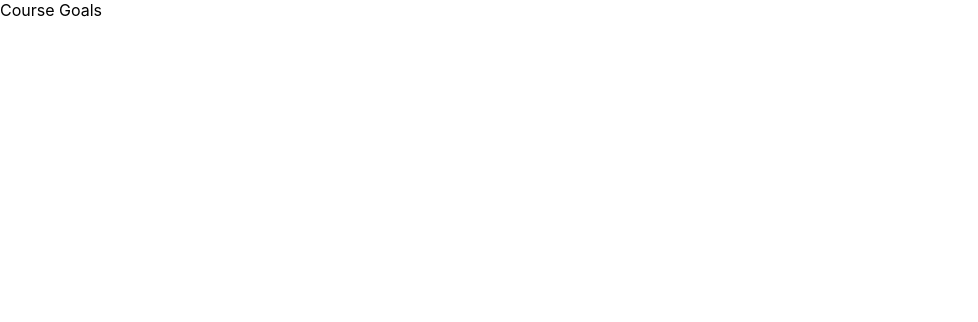
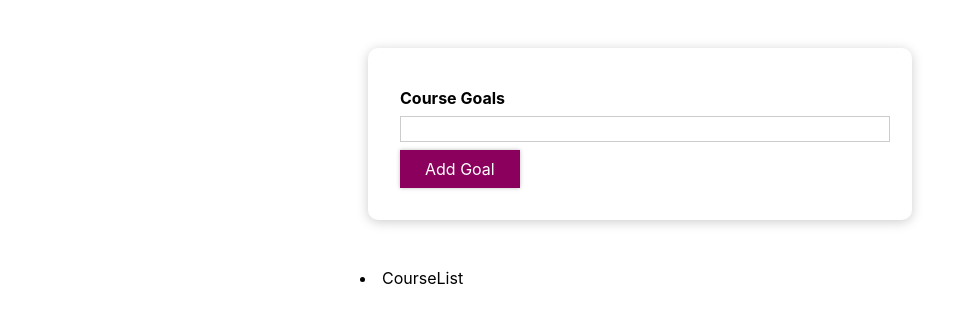
Before and after one commit to alisalali/Course-Goals, a React (Create React App) app: page / in a window 1280 px wide. Shown: the top 322 px of the page, without its empty margins (0-978 px from the left). Built offline with nearby package versions, Linux system fonts and the light colour scheme.

Commit message:
Adding form function and update course state

```diff
--- a/src/App.js
+++ b/src/App.js
@@ -1,7 +1,31 @@
 import "./App.css";
+import { CourseInput } from "./components/CourseGoals/CourseInput";
+import CourseList from "./components/CourseGoals/CourseList";
+import React, { useState } from "react";
+function App() {
+  const [courseGoals, setCourseGoals] = useState([
+    { text: "Do all exercises!", id: "g1" },
+    { text: "Finish the course!", id: "g2" },
+  ]);
 
-function App() {
-  return <div className="App">Course Goals</div>;
+  const addGoalHandler = (enteredText) => {
+    setCourseGoals((prevGoals) => {
+      const updateGoals = [...prevGoals];
+      updateGoals.unshift({ text: enteredText, id: Math.random().toString() });
+      return updateGoals;
+    });
+    console.log(courseGoals);
+  };
+  return (
+    <div>
+      <section id="goal-form">
+        <CourseInput onAddGoal={addGoalHandler} />
+      </section>
+      <section id="goals">
+        <CourseList />
+      </section>
+    </div>
+  );
 }
 
 export default App;
--- /dev/null
+++ b/src/components/CourseGoals/CourseInput.css
@@ -0,0 +1,24 @@
+.form-control {
+  margin: 0.5rem 0;
+}
+
+.form-control label {
+  font-weight: bold;
+  display: block;
+  margin-bottom: 0.5rem;
+}
+
+.form-control input {
+  display: block;
+  width: 100%;
+  border: 1px solid #ccc;
+  font: inherit;
+  line-height: 1.5rem;
+  padding: 0 0.25rem;
+}
+
+.form-control input:focus {
+  outline: none;
+  background: #fad0ec;
+  border-color: #8b005d;
+}
--- /dev/null
+++ b/src/components/CourseGoals/CourseInput.js
@@ -0,0 +1,26 @@
+import React, { useState } from "react";
+import "./CourseInput.css";
+import Button from "../UI/Button";
+export const CourseInput = (props) => {
+  const [enteredValue, setEnteredValue] = useState("");
+
+  const goalInputChangeHandler = (event) => {
+    setEnteredValue(event.target.value);
+  };
+
+  const formSubmitHandler = (event) => {
+    event.preventDefault();
+    //binding enteredText to app components with prop onAddGoal
+    props.onAddGoal(enteredValue);
+  };
+
+  return (
+    <form onSubmit={formSubmitHandler}>
+      <div className="form-control">
+        <label>Course Goals</label>
+        <input type="text" onChange={goalInputChangeHandler}></input>
+      </div>
+      <Button type="submit">Add Goal</Button>
+    </form>
+  );
+};
--- /dev/null
+++ b/src/components/CourseGoals/CourseList.js
@@ -0,0 +1,5 @@
+import React from "react";
+
+export default function CourseList() {
+  return <li>CourseList</li>;
+}
--- /dev/null
+++ b/src/components/UI/Button.css
@@ -0,0 +1,20 @@
+.button {
+  font: inherit;
+  padding: 0.5rem 1.5rem;
+  border: 1px solid #8b005d;
+  color: white;
+  background: #8b005d;
+  box-shadow: 0 0 4px rgba(0, 0, 0, 0.26);
+  cursor: pointer;
+}
+
+.button:focus {
+  outline: none;
+}
+
+.button:hover,
+.button:active {
+  background: #ac0e77;
+  border-color: #ac0e77;
+  box-shadow: 0 0 8px rgba(0, 0, 0, 0.26);
+}
--- /dev/null
+++ b/src/components/UI/Button.js
@@ -0,0 +1,10 @@
+import React from "react";
+import "./Button.css";
+const Button = (props) => {
+  return (
+    <button type={props.type} onClick={props.onClick} className="button">
+      {props.children}
+    </button>
+  );
+};
+export default Button;
```
